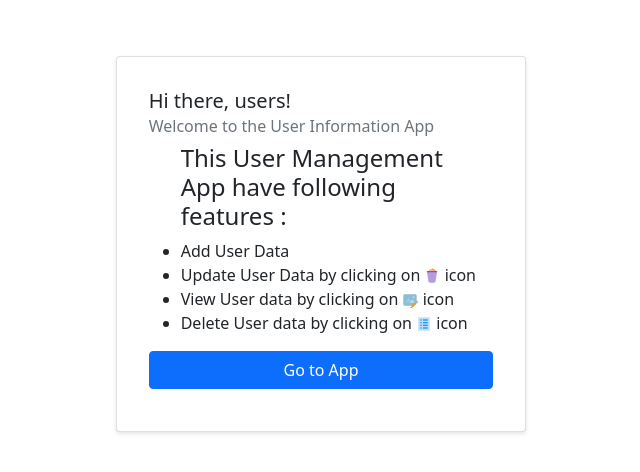
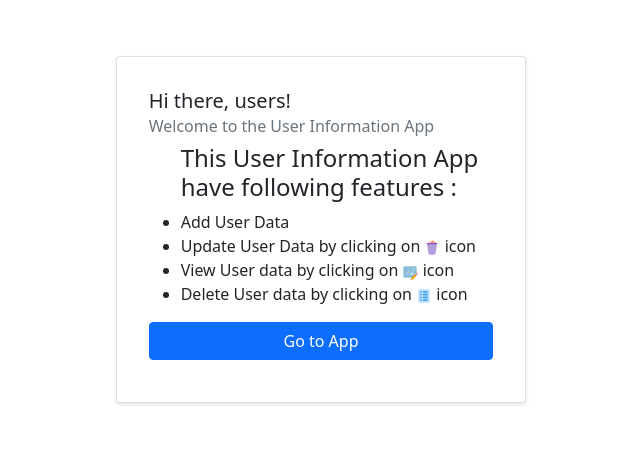
Before and after one commit to MohitSaxena29/react_redux_assignment, a React (Create React App) app: page / in a window 1280 px wide. Shown: the top 472 px of the page, without its empty margins (319-959 px from the left). Built offline with nearby package versions, Linux system fonts and the light colour scheme.

Commit message:
Modified Edit.jsx and Home.jsx

```diff
--- a/public/index.html
+++ b/public/index.html
@@ -25,7 +25,7 @@
       work correctly both with client-side routing and a non-root public URL.
       Learn how to configure a non-root public URL by running `npm run build`.
     -->
-    <title>React App</title>
+    <title>User Information App</title>
   </head>
   <body>
     <noscript>You need to enable JavaScript to run this app.</noscript>
--- a/src/components/HomePage/Home.css
+++ b/src/components/HomePage/Home.css
@@ -85,7 +85,7 @@ nav p{
 
   .delete:hover{
     background-color: #c82333;
-  } */
+  }
 
   /* Updated CSS for scrolling behavior */
 
--- a/src/components/HomePage/Home.jsx
+++ b/src/components/HomePage/Home.jsx
@@ -67,7 +67,7 @@ const Home = () => {
                 src={user.image}
                 className="card-img-top"
                 alt="User"
-                style={{ height: "180px" }}
+                style={{ height: "170px" }}
               />
               <div className="card-body">
                 <h5 className="card-title">User Details</h5>
@@ -98,9 +98,9 @@ const Home = () => {
         </div>
 
         {users.length === 0 && (
-            <div className="error">
-              <h1>Please Add User Data First</h1>
-            </div>
+          <div className="error">
+            <h1>Please Add User Data First</h1>
+          </div>
         )}
 
         <Modal show={showModal} onHide={closeModal}>
@@ -110,11 +110,7 @@ const Home = () => {
           <Modal.Body>
             {selectedUser && (
               <div>
-                <img
-                  src={selectedUser.image}
-                  alt="User"
-                  className="image"
-                />
+                <img src={selectedUser.image} alt="User" className="image" />
                 <p>
                   <span>Name:</span> {selectedUser.name}
                 </p>
--- a/src/components/LandingPage/Landingpage.jsx
+++ b/src/components/LandingPage/Landingpage.jsx
@@ -7,7 +7,6 @@ const Landingpage=()=> {
   const gotoApp=()=>{
     navigate('/home');
   }
-
   return (
     <>
       <div className="d-flex mt-5 justify-content-center align-items-center landing-page-container">
@@ -18,7 +17,7 @@ const Landingpage=()=> {
             <p className="card-text ct">
               <ul>
                 <h4>
-                  This User Management App have following features :
+                  This User Information App have following features :
                 </h4>
                 <li>Add User Data</li>
                 <li>Update User Data by clicking on <FcFullTrash/> icon</li>
--- a/src/components/UpdateUser/Edit.jsx
+++ b/src/components/UpdateUser/Edit.jsx
@@ -14,6 +14,7 @@ const Edit = () => {
   const [useremail, setUserEmail] = useState(existingUser.email);
   const [userphone, setUserPhone] = useState(existingUser.phone);
   const [image, setImage] = useState(null); // State to store the selected image file
+  const [imagePreview, setImagePreview] = useState(existingUser.image); // State to store the URL of the selected image
   const [userdescription, setUserDescription] = useState(existingUser.description);
   const [userhobbies, setUserHobbies] = useState(existingUser.hobbies);
   const dispatch = useDispatch();
@@ -27,17 +28,18 @@ const Edit = () => {
         name: username,
         email: useremail,
         phone: userphone,
-        image: image ? URL.createObjectURL(image) : "", // Convert the image file to a URL
+        image: imagePreview,
         hobbies: userhobbies,
         description: userdescription
       })
     );
-    navigate("/");
+    navigate("/home");
   };
 
   const handleImageChange = (e) => {
     const selectedFile = e.target.files[0];
     setImage(selectedFile);
+    setImagePreview(URL.createObjectURL(selectedFile));
   };
 
   return (
@@ -101,7 +103,7 @@ const Edit = () => {
           </div>
           <div className="form-group">
             <label htmlFor="hobbies">Hobbies:</label>
-            <textarea
+            <input
               type="text"
               name="hobbies"
               className="form-control"
```
